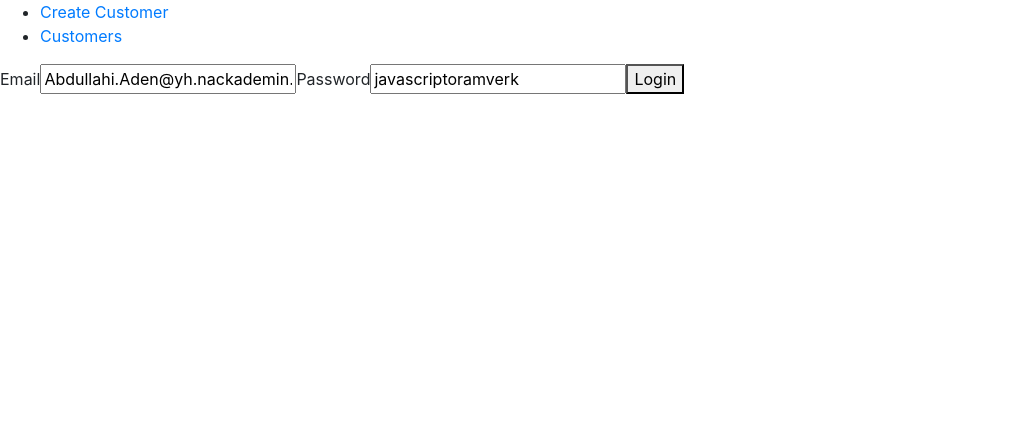
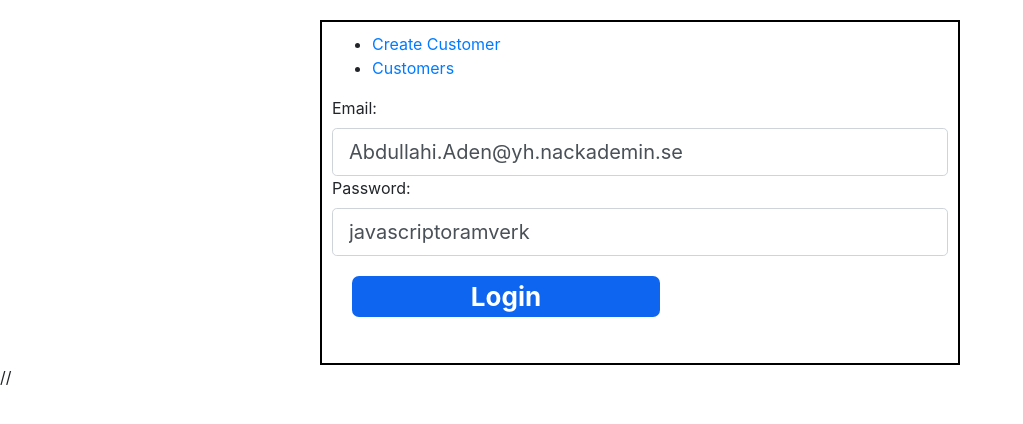
Before and after one commit to AbdullahiAden/individ-uppgift, a React (Create React App) app: page /login in a window 1280 px wide. Shown: the top 424 px of the page, without its empty margins (0-1023 px from the left). Built offline with nearby package versions, Linux system fonts and the light colour scheme.

Commit message:
added styled components & bootstrap

```diff
--- a/src/App.js
+++ b/src/App.js
@@ -10,6 +10,17 @@ import CustomerListPage from './pages/CustomerListPage';
 import HomePage from './pages/HomePage';
 import LoginPage from './pages/LoginPage';
 
+import styled,{ThemeProvider} from "styled-components";
+
+import Wrapper from "./components/Wrapper";
+
+const theme = {
+    font:"Roboto",
+    backgroundColor:"blue",
+
+  }
+
+
 function App() {
   const [userInfo,setUserInfo]=useState({})
   // ****
@@ -21,7 +32,9 @@ function App() {
 
 
   return (
-    <div >
+    <ThemeProvider theme={theme}>
+
+      <Wrapper>
 
       <ul>
         <li>
@@ -33,10 +46,8 @@ function App() {
       </ul>
 
       <CustomersListContext.Provider value={CustomersListContextValue}>
-
         <Switch>
           <Route path="/customers/:id/" component={CustomerDetailsPage} />
-
           <Route  path="/home/create">
             <CustomerCreatePage/>
           </Route>
@@ -55,9 +66,9 @@ function App() {
           </UserContext.Provider>
 
         </Switch>
-      </CustomersListContext.Provider>
-
-    </div>
+        </CustomersListContext.Provider>
+        </Wrapper>
+    // </ThemeProvider>
   );
 }
 
--- /dev/null
+++ b/src/components/Buttons.jsx
@@ -0,0 +1,17 @@
+import styled from "styled-components"
+
+const Buttons= styled.button`
+background-color : ${props =>(props.primary ? "#0e65f0" : "#12a339")};
+border: none;
+color: white;
+text-align: center;
+margin: 20px;
+font-size: 26px;
+font-weight: bold;
+
+border-radius: 7px;
+width: 50%;
+display: inline-block;
+
+`
+export {Buttons}
--- /dev/null
+++ b/src/components/Wrapper.jsx
@@ -0,0 +1,11 @@
+import styled from "styled-components";
+
+export default styled.div `
+    margin: auto;
+    width: 50%;
+    padding: 10px;
+
+    margin-top:20px;
+    border: 2px solid black;
+
+`
--- a/src/pages/CustomerCreatePage.jsx
+++ b/src/pages/CustomerCreatePage.jsx
@@ -1,5 +1,6 @@
 import React, { useState } from 'react'
 import {useHistory} from 'react-router-dom'
+import {Buttons} from '../components/Buttons'
 
 export default function CustomerCreatePage() {
 
@@ -15,9 +16,9 @@ export default function CustomerCreatePage() {
 
     function renderInput(name, label,type) {
         return(
-            <div>
+            <div className="form-group">
                 <label >{label}</label>
-                <input
+                <input className="form-control"
                     type={type || "text"}
                     name={name}
                     onChange={handleOnChange}
@@ -47,7 +48,7 @@ export default function CustomerCreatePage() {
     return (
         <div>
             <h1>Create customer</h1>
-            <form onSubmit={handleOnSubmit}>
+            <form onSubmit={handleOnSubmit}  >
                 {renderInput("name", "Customer Name","Name")}
                 {renderInput("organistationNr", "Organisation Number")}
                 {renderInput("vatNr", "Vat Namber ")}
@@ -57,7 +58,9 @@ export default function CustomerCreatePage() {
                 {renderInput("email", "Customer Email","email")}
                 {renderInput("phoneNumber", "Phone Number", "tel")}
 
-                <button type="submit">Create Customers</button>
+                <Buttons type="submit">Create Customers</Buttons>
+
+                {/* <button  className=""></button> */}
             </form>
             <code>{JSON.stringify(formData)}</code>
 
--- a/src/pages/CustomerDetailsPage.jsx
+++ b/src/pages/CustomerDetailsPage.jsx
@@ -1,5 +1,16 @@
 import React, { useEffect, useState } from 'react'
-import { Link, useHistory } from 'react-router-dom';
+import { useHistory } from 'react-router-dom';
+
+import styled from 'styled-components';
+import {Buttons} from "../components/Buttons"
+
+
+// inherit styles of Button , only change bg
+const ButtonSecondary =styled (Buttons)`
+background:red;
+margin-left:0;
+
+`
 
 export default function CustomerDetailsPage(props) {
     console.log(props);
@@ -84,11 +95,12 @@ export default function CustomerDetailsPage(props) {
                             </tr>
                         </tbody>
                     </table>
+
                 </div>
             )
             : ( <span>loading...</span> )}
 
-            <button onClick={deleteCustomer}>Delete Customer</button>
+            <ButtonSecondary onClick={deleteCustomer}>Delete</ButtonSecondary>
         </div>
     )
 }
--- a/src/pages/CustomerListPage.jsx
+++ b/src/pages/CustomerListPage.jsx
@@ -1,6 +1,15 @@
 import React, { useContext, useEffect, useState } from 'react'
 import CustomerListItem from '../components/CustomerListItem'
 import { CustomersListContext } from '../Contexts/CustomersListContext'
+
+import styled from "styled-components"
+
+const Heading =styled.h1`
+font-size:2rem;
+color:black;
+`
+
+
 
 export default function CustomerListPage() {
     const {customerList,setCustomerList}=useContext(CustomersListContext)
@@ -27,7 +36,7 @@ useEffect(()=>{
 
     return (
         <div>
-            <h2>LIST PAGE.....</h2>
+            <Heading>Customers</Heading>
             {customerList.map(item=>{
                 return(<CustomerListItem key={item.id} customerData={item}/>)
             })}
--- a/src/pages/LoginPage.jsx
+++ b/src/pages/LoginPage.jsx
@@ -1,6 +1,9 @@
 import React, { useState } from 'react'
 import { useHistory } from 'react-router-dom';
 import { UserContext } from '../Contexts/UserContext';
+
+import styled from "styled-components";
+import {Buttons} from "../components/Buttons";
 
 export default function LoginPage() {
     // webb19@willandskill.se
@@ -47,13 +50,13 @@ export default function LoginPage() {
 
     return (
         <div>
-            <form onSubmit={handleOnSubmit}>
-                <label>Email</label>
-                <input name="email" value={formData.email} onChange={handleOnChange}></input>
-                <label>Password</label>
-                <input name="password" value={formData.password} onChange={handleOnChange}></input>
+            <form onSubmit={handleOnSubmit} className="form-group">
+                <label>Email:</label>
+                <input className="form-control form-control-lg" name="email" value={formData.email} onChange={handleOnChange}></input>
+                <label>Password:</label>
+                <input className="form-control form-control-lg " name="password" value={formData.password} onChange={handleOnChange}></input>
 
-                <button  type="submit">Login</button>
+                <Buttons primary type="submit">Login</Buttons>
             </form>
             {/* <button>Get user info</button>
             <button>Get customers list</button> */}
```
Also changed, not shown: src/pages/HomePage.jsx (+10 -1 lines).
